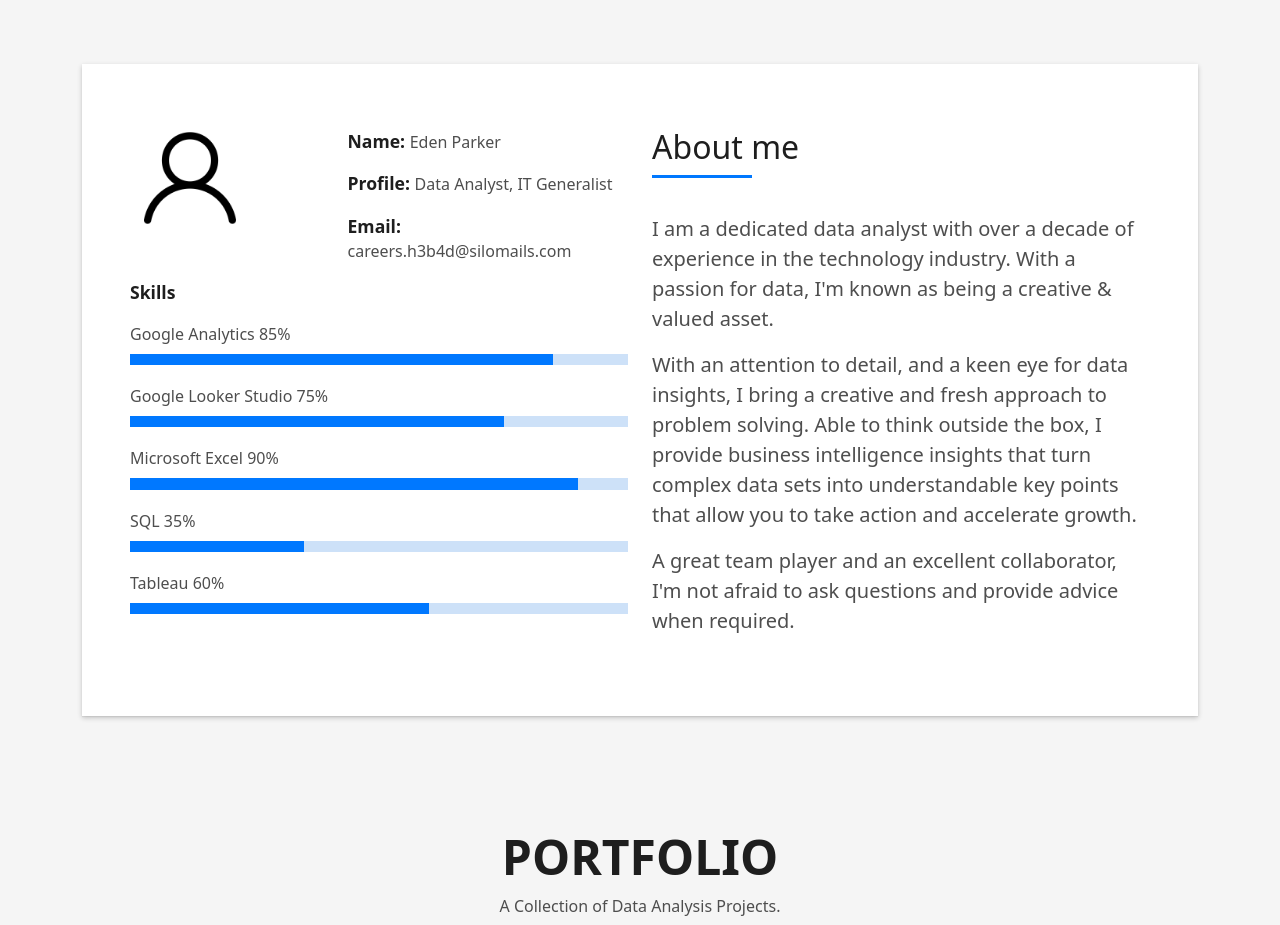
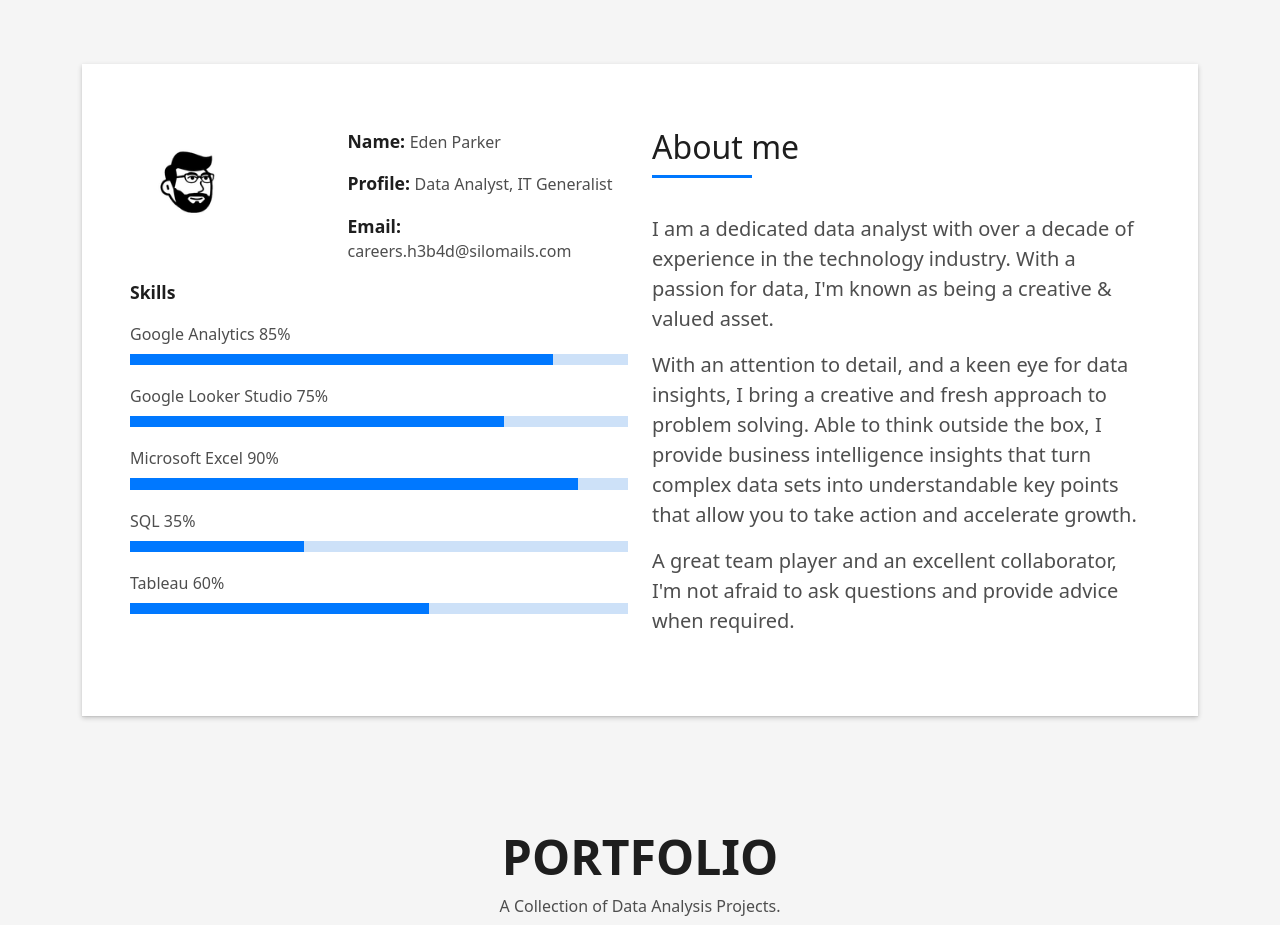
Before and after one commit to exapeta/exapeta.github.io, a plain HTML site: page index.html in a window 1280 px wide. Shown: the part 800-1725 px from the top of the page. Drawn offline with Linux system fonts and the light colour scheme.

Commit message:
Update index.html

```diff
--- a/index.html
+++ b/index.html
@@ -10,8 +10,9 @@
   <meta content="" name="keywords">
 
   <!-- Favicons -->
-  <link href="assets/img/favicon.png" rel="icon">
-  <link href="assets/img/apple-touch-icon.png" rel="apple-touch-icon">
+  <link href="assets/img/avatar.png" rel="icon">
+  <!-- <link href="assets/img/favicon.png" rel="icon"> -->
+  <!-- <link href="assets/img/apple-touch-icon.png" rel="apple-touch-icon"> -->
 
   <!-- Vendor CSS Files -->
   <link href="assets/vendor/bootstrap/css/bootstrap.min.css" rel="stylesheet">
@@ -78,7 +79,7 @@
                   <div class="row">
                     <div class="col-sm-6 col-md-5">
                       <div class="about-img">
-                        <img src="assets/img/avatar.png" class="img-fluid rounded b-shadow-a" alt="" width="100px">
+                        <img src="img/notion-avatar.png" class="img-fluid rounded b-shadow-a" alt="" width="100px">
                       </div>
                     </div>
                     <div class="col-sm-6 col-md-7">
```
